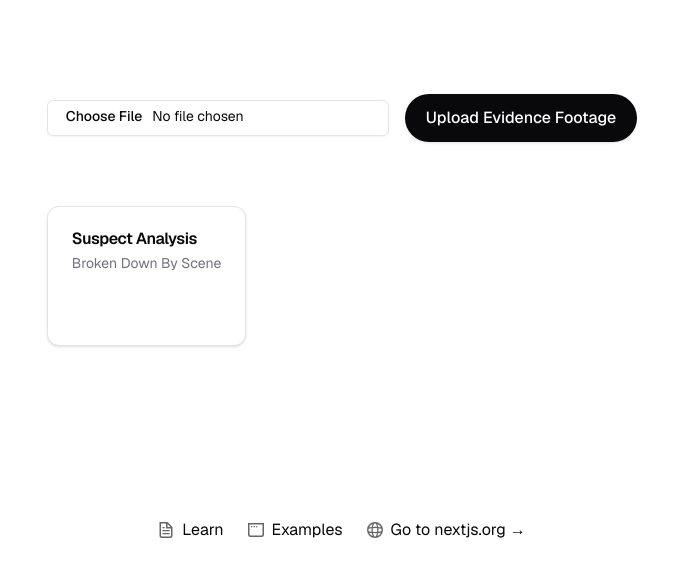
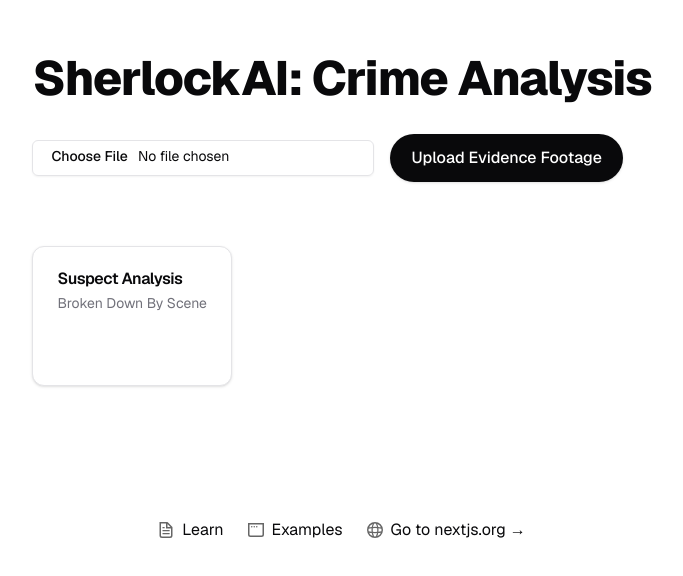
Before and after one commit to edwin-zhou/Murder-Mystery, a Next.js app in the folder frontend/: page / in a window 1280 px wide. Shown: the part 180-756 px from the top of the page, without its empty margins (298-981 px from the left). Built offline with nearby package versions, Linux system fonts and the light colour scheme.

Commit message:
fix layout

```diff
--- a/frontend/src/app/page.tsx
+++ b/frontend/src/app/page.tsx
@@ -90,8 +90,11 @@
     <div className="grid grid-rows-[20px_1fr_20px] items-center justify-items-center min-h-screen p-8 pb-20 gap-16 sm:p-20 font-[family-name:var(--font-geist-sans)]">
         <main className="flex flex-col gap-8 row-start-2 items-center sm:items-start">
             {/*<NeoVisGraph></NeoVisGraph>*/}
+            <h1 className="scroll-m-20 text-4xl font-extrabold tracking-tight lg:text-5xl">
+                SherlockAI: Crime Analysis
+            </h1>
             <div className="flex gap-4 items-center flex-col sm:flex-row">
-          <Input type="file" accept="video/*" onChange={handleFileChange} />
+                <Input type="file" accept="video/*" onChange={handleFileChange}/>
                 <Button
                     className="rounded-full border border-solid border-transparent transition-colors flex items-center justify-center bg-foreground text-background gap-2 hover:bg-[#383838] dark:hover:bg-[#ccc] text-sm sm:text-base h-10 sm:h-12 px-4 sm:px-5"
                     onClick={handleUpload}
@@ -111,9 +114,8 @@
                         {response.length > 0 && (
                             <ul>
                                 {response.map((item, index) => (
-                                  <li key={index}>
-                                    {item}
-
+                                    <li key={index} style={{ marginBottom: "10px" }}>
+                                        Scene {index + 1}: {item}
                                     </li>
                                 ))}
                             </ul>
```
Lines whose indentation alone changed are shown as unchanged.
